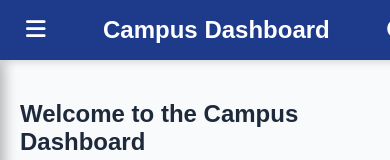
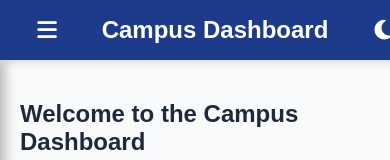
Before and after one commit to TenshiMetatron/SS-Map, a plain HTML site: page index.html in a window 390 px wide. Shown: the top 160 px of the page. Drawn offline with Linux system fonts and the light colour scheme.

Commit message:
Refactor CSS for improved button visibility and layout
Added styles for buttons and improved layout responsiveness.

```diff
--- a/style.css
+++ b/style.css
@@ -41,6 +41,13 @@ body {
   background: none;
   border: none;
   color: white;
+  /* START: FIX FOR BUTTON VISIBILITY AND SIZING */
+  width: 44px;
+  height: 44px;
+  line-height: 44px;
+  text-align: center;
+  margin: 0 5px;
+  /* END: FIX FOR BUTTON VISIBILITY AND SIZING */
   font-size: 1.4rem;
   cursor: pointer;
   z-index: 1001;
@@ -135,6 +142,13 @@ main {
   }
   main {
     margin-left: 0;
+  }
+
+  /* Hiding menu-btn on desktop was likely not done.
+     If the user wants a mobile-only toggle button,
+     the menu-btn should be displayed block here. */
+  .menu-btn {
+      display: block;
   }
 }
 
```
